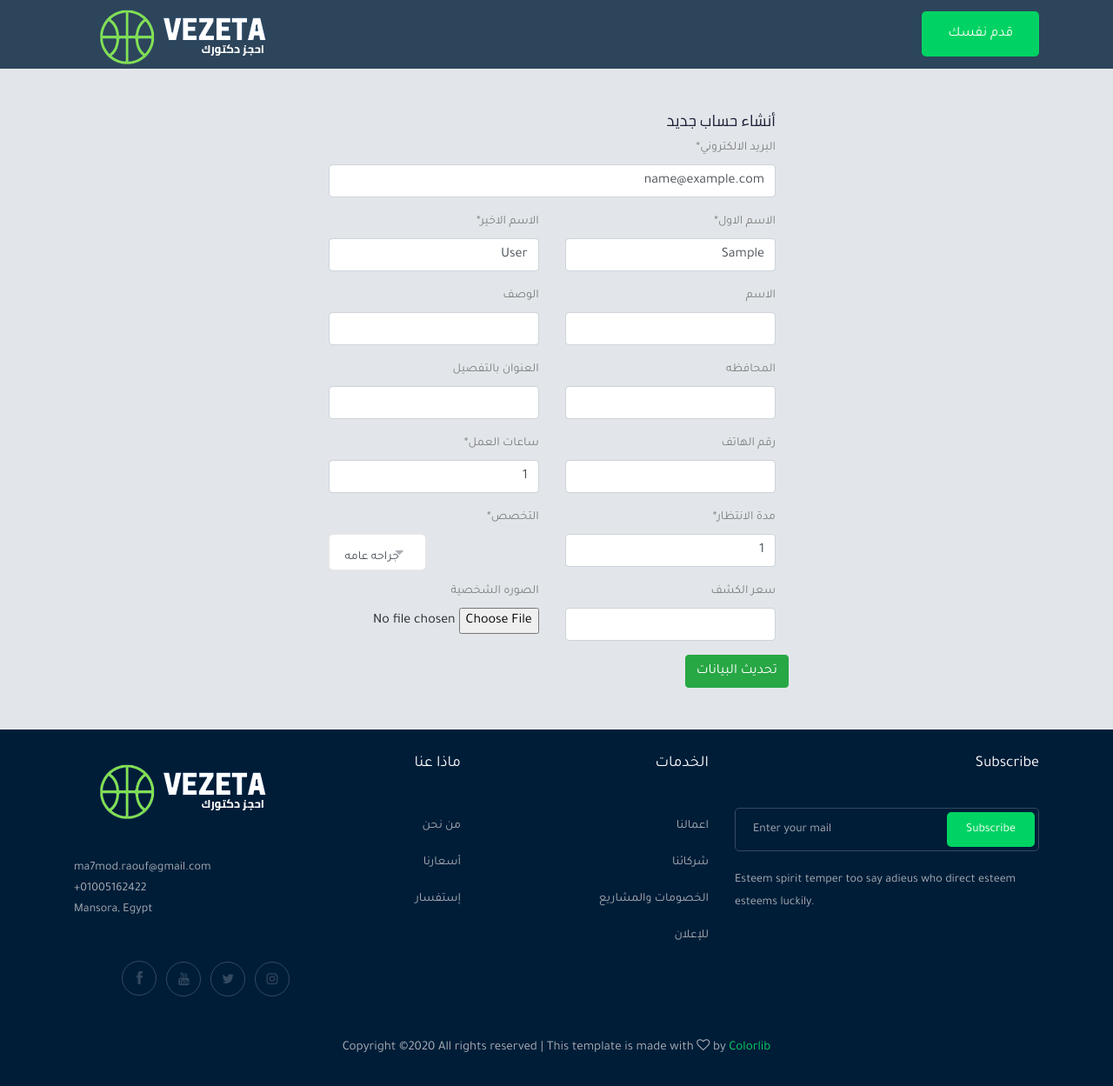
After one commit to aliharby12/Simple-vezeeta-project, a Django app: page /users/profile in a window 1280 px wide. The commit adds this page. Shown: the whole page at 87% size. Run offline with Django 3.2, Linux system fonts and the light colour scheme; the visitor is signed in with stand-in values (Sample User, id 1); some libraries are stand-ins or nearby versions.

Commit message:
create profile edit forms and views

```diff
--- a/src/templates/navbar.html
+++ b/src/templates/navbar.html
@@ -37,45 +37,38 @@
 
 <!-- header-start -->
 <header>
-<div class="header-area ">
+<div class="header-area">
     <div id="sticky-header" class="main-header-area">
         <div class="container-fluid " style="background-color: rgba(0, 29, 56, 0.8);" >
-            <div class="header_bottom_border">
+            <div class="header_bottom_border container">
                 <div class="row align-items-center">
                     <div class="col-xl-3 col-lg-2">
                         <div class="logo">
-                            <a href="index.html">
+                            <a href="{% url 'doctors' %}">
                                 <img src="{% static 'static_file/img/logo2.png' %}" alt="">
                             </a>
                         </div>
                     </div>
                     <div class="col-xl-6 col-lg-7">
                         <div class="main-menu  d-none d-lg-block">
-                            <nav>
-                                <ul id="navigation">
-                                    <li><a href="">احجز دكتورك</a></li>|
-                                    <li><a href="">المقالات</a></li>|
-                                    <li><a href="">الصفحه الشخصيه </a></li>|
-                                    <li><a href="contact.html">اتصل بنا</a></li>
-                                </ul>
-                            </nav>
                         </div>
                     </div>
                     <div class="col-xl-3 col-lg-3 d-none d-lg-block">
                         <div class="Appointment">
 
+                          {% if user.is_authenticated %}
                             <div class="phone_num d-none d-xl-block"></div>
                             <div class="d-none d-lg-block">
-                                <a class="boxed-btn3" href="">قدم نفسك</a>
+                                <a class="boxed-btn3" href="{% url 'profile' %}">قدم نفسك</a>
                             </div>
-
+                          {% else %}
                             <div class="phone_num d-none d-xl-block">
-                                <a class="boxed-btn3" href="">سجل الدخول</a>
+                                <a class="boxed-btn3" href="{% url 'login' %}">سجل الدخول</a>
                             </div>
                             <div class="d-none d-lg-block">
-                                <a class="boxed-btn3" style="background-color: crimson;" href="">التسجيل</a>
+                                <a class="boxed-btn3" style="background-color: crimson;" href="{% url 'register' %}">التسجيل</a>
                             </div>
-
+                          {% endif %}
                         </div>
                     </div>
                     <div class="col-12">
--- a/src/users/forms.py
+++ b/src/users/forms.py
@@ -2,6 +2,8 @@ from django import forms
 from django.contrib.auth.models import User
 from django.contrib.auth.forms import UserCreationForm
 from django.contrib import messages
+from .models import Profile
+
 
 class UsercreationForm(UserCreationForm):
     """create a form to register new user"""
@@ -13,3 +15,24 @@ class UsercreationForm(UserCreationForm):
     class Meta:
         model = User
         fields = ('username', 'first_name', 'last_name', 'email', 'password1', 'password2')
+
+
+class UpdateUserForm(forms.ModelForm):
+    """create a form to edit user detail"""
+    first_name = forms.CharField(label='الاسم الاول')
+    last_name = forms.CharField(label='الاسم الاخير')
+    email = forms.EmailField(label='البريد الالكتروني')
+
+    class Meta:
+        model = User
+        fields = ('first_name', 'last_name', 'email')
+
+
+class UpdateProfileForm(forms.ModelForm):
+    """create a form to edit profile data"""
+    class Meta:
+        model = Profile
+        fields = ('name', 'description', 'address',
+                  'address_detail', 'phone', 'working_hours',
+                  'Waiting_time', 'facebook', 'twitter',
+                  'price', 'image', 'Specialist_doctor')
--- a/src/users/templates/doctors/doctors.html
+++ b/src/users/templates/doctors/doctors.html
@@ -93,7 +93,7 @@
 
                                 </div>
                                 <div class="jobs_conetent">
-                                    <a href=""><h5>دكتور {{ doctor.user.username }}</h5></a>
+                                    <a href="{% url 'doctor-detail' slug=doctor.slug %}"><h5>دكتور {{ doctor.user.first_name }} {{ doctor.user.last_name }}</h5></a>
                                     <h6>{{ doctor.description }}</h6>
 
                                     <div class="links_locat">
--- /dev/null
+++ b/src/users/templates/users/profile.html
@@ -0,0 +1,89 @@
+{% extends 'base.html' %}
+{% load static %}
+{% load crispy_forms_tags %}
+{% block content %}
+
+
+<div dir="rtl">
+<div class="container">
+  <div class="signup">
+
+  <div class="col-md-9" >
+      <form method="POST" enctype="multipart/form-data">
+        {% csrf_token %}
+          <h4 class="auth-header">أنشاء حساب جديد</h4>
+          <div class="form-group">
+              {{ user_form.email|as_crispy_field }}
+          </div>
+          <div class="row">
+              <div class="col-sm-6">
+                  <div class="form-group">
+                      {{ user_form.first_name|as_crispy_field }}
+                  </div>
+              </div>
+              <div class="col-sm-6">
+                  <div class="form-group">
+                      {{ user_form.last_name|as_crispy_field }}
+              </div>
+          </div>
+              <div class="col-sm-6">
+                  <div class="form-group">
+                      {{ profile_form.name|as_crispy_field }}
+                  </div>
+              </div>
+              <div class="col-sm-6">
+                  <div class="form-group">
+                      {{ profile_form.description|as_crispy_field }}
+              </div>
+          </div>
+              <div class="col-sm-6">
+                  <div class="form-group">
+                      {{ profile_form.address|as_crispy_field }}
+                  </div>
+              </div>
+              <div class="col-sm-6">
+                  <div class="form-group">
+                      {{ profile_form.address_detail|as_crispy_field }}
+              </div>
+          </div>
+              <div class="col-sm-6">
+                  <div class="form-group">
+                      {{ profile_form.phone|as_crispy_field }}
+                  </div>
+              </div>
+              <div class="col-sm-6">
+                  <div class="form-group">
+                      {{ profile_form.working_hours|as_crispy_field }}
+              </div>
+          </div>
+              <div class="col-sm-6">
+                  <div class="form-group">
+                      {{ profile_form.Waiting_time|as_crispy_field }}
+              </div>
+          </div>
+              <div class="col-sm-6">
+                  <div class="form-group">
+                      {{ profile_form.Specialist_doctor|as_crispy_field }}
+              </div>
+          </div>
+              <div class="col-sm-6">
+                  <div class="form-group">
+                      {{ profile_form.price|as_crispy_field }}
+              </div>
+          </div>
+              <div class="col-sm-6">
+                  <div class="form-group">
+                      {{ profile_form.image|as_crispy_field }}
+              </div>
+          </div>
+
+          <div class="buttons-w"><button type="submit" class="btn btn-success">تحديث البيانات</button></div>
+
+      </form>
+  </div>
+  </div>
+    </div>
+</div>
+</div>
+
+{% endblock %}
--- a/src/users/urls.py
+++ b/src/users/urls.py
@@ -6,6 +6,7 @@ urlpatterns = [
     path('register', views.register, name='register'),
     path('login', auth_views.LoginView.as_view(template_name='users/login.html'), name='login'),
     path('logout', auth_views.LogoutView.as_view(template_name='users/logout.html'), name='logout'),
+    path('profile', views.profile, name='profile'),
     path('doctors', views.doctors, name='doctors'),
     path('doctors/<slug:slug>/', views.doctor_detail, name='doctor-detail'),
 ]
--- a/src/users/views.py
+++ b/src/users/views.py
@@ -1,7 +1,9 @@
 from django.shortcuts import render, get_object_or_404, redirect
 from django.http import Http404
 from .models import Profile
-from .forms import UsercreationForm
+from .forms import UsercreationForm, UpdateUserForm, UpdateProfileForm
+from django.contrib import messages
+
 
 def doctors(request):
     """create a view to list all doctors"""
@@ -26,3 +28,21 @@ def register(request):
     form = UsercreationForm()
     context = {'form':form}
     return render(request, 'users/register.html', context)
+
+
+def profile(request):
+    """create a view to edit my profile data"""
+    user_form = UpdateUserForm(instance=request.user)
+    profile_form = UpdateProfileForm(instance=request.user.profile)
+
+    if request.method == 'POST':
+        user_form = UpdateUserForm(request.POST, instance=request.user)
+        profile_form = UpdateProfileForm(request.POST, request.FILES, instance=request.user.profile)
+
+        if user_form.is_valid and profile_form.is_valid:
+            user_form.save()
+            profile_form.save()
+            return redirect('doctors')
+
+    context = {'user_form':user_form, 'profile_form':profile_form}
+    return render(request, 'users/profile.html', context)
```
Also changed, not shown: src/users/templates/doctors/doctor-detail.html (+2 -10 lines), src/media/profile/92e59cd067b4d8f9b3f18ae264b4a5bd_5e6lL7J.png (added), src/media/profile/92e59cd067b4d8f9b3f18ae264b4a5bd_ArR9LlL.png (added), src/media/profile/92e59cd067b4d8f9b3f18ae264b4a5bd_H7quqOZ.png (added), src/media/profile/hashem.jpg (added), src/static/static_file/img/hashem.jpg (added).
